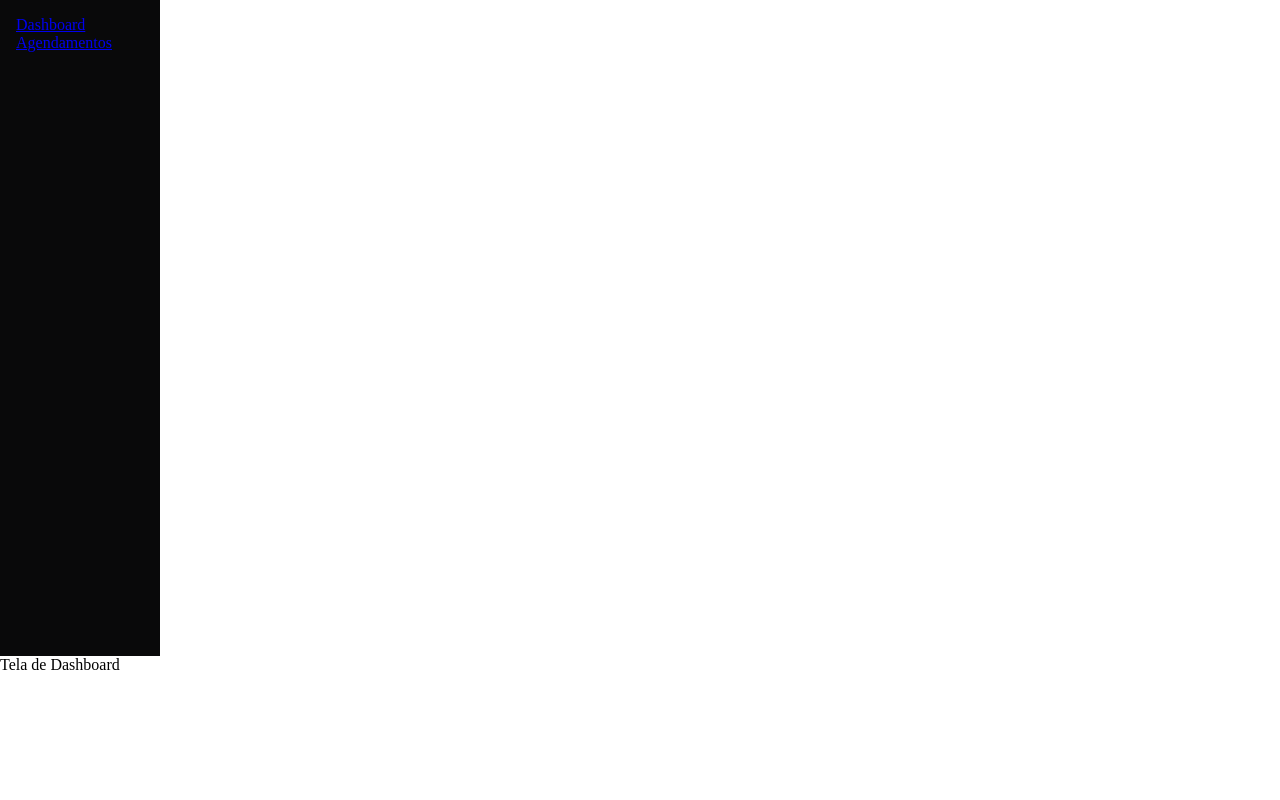
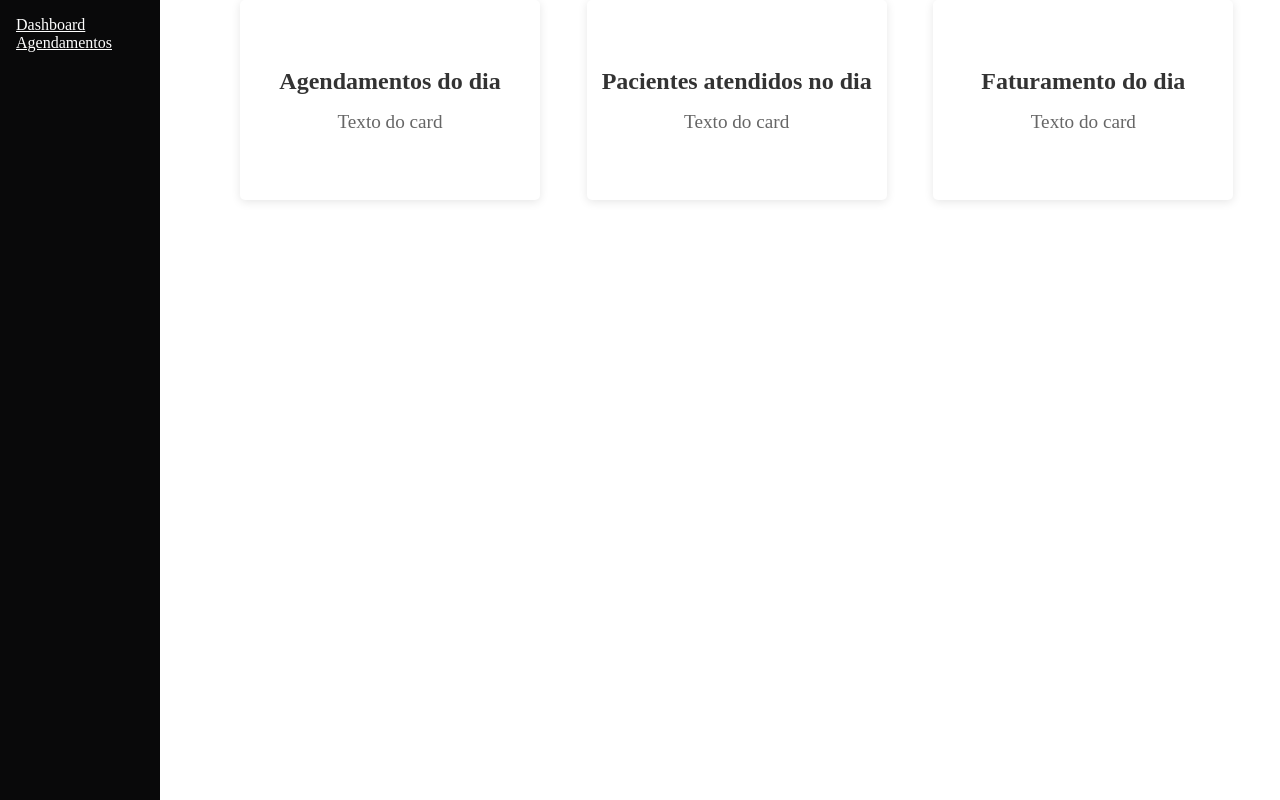
Before and after one commit to kelvinrevertis/projeto-agendamento, a React (Vite) app: page / in a window 1280 px wide. Built offline with nearby package versions, Linux system fonts and the light colour scheme.

Commit message:
Config styles

```diff
--- a/src/App.tsx
+++ b/src/App.tsx
@@ -1,4 +1,5 @@
 import { Layout } from './components/Layout'
+import './../src/index.css'
 
 
 function App() {
--- /dev/null
+++ b/src/components/Card/index.tsx
@@ -0,0 +1,13 @@
+import * as C from './styles'
+
+type CardProps = {
+    title: string;
+    text: string
+}
+
+export const Card = ({ title, text } : CardProps) => (
+    <C.CardContainer>
+      <C.CardTitle >{title}</C.CardTitle>
+      <C.CardText>{text}</C.CardText>
+    </C.CardContainer>
+  );
--- /dev/null
+++ b/src/components/Card/styles.ts
@@ -0,0 +1,25 @@
+import styled from 'styled-components';
+
+export const CardContainer = styled.div`
+  width: 300px;
+  height: 200px;
+  background-color: #fff;
+  box-shadow: 0px 2px 10px rgba(0, 0, 0, 0.1);
+  border-radius: 5px;
+  display: flex;
+  flex-direction: column;
+  align-items: center;
+  justify-content: center;
+`;
+
+export const CardTitle = styled.h3`
+  font-size: 1.5rem;
+  color: #333;
+  margin-bottom: 1rem;
+`;
+
+export const CardText = styled.p`
+  font-size: 1.2rem;
+  color: #666;
+  text-align: center;
+`;
--- a/src/components/Layout/index.tsx
+++ b/src/components/Layout/index.tsx
@@ -4,6 +4,7 @@ import { Sidebar } from '../Sidebar';
 
 import { Dashboard } from '../../pages/Dashboard';
 import { Agendamentos } from '../../pages/Agendamentos';
+import * as C from './styles'
 
 // type LayoutProps = {
 //     children: ReactNode;
@@ -11,6 +12,7 @@ import { Agendamentos } from '../../pages/Agendamentos';
 
 export const Layout = () => {
     return (
+        <C.LayoutContainer>
         <BrowserRouter>
             <Sidebar />
             <Routes>
@@ -18,5 +20,6 @@ export const Layout = () => {
                 <Route path="/agendamentos" element={<Agendamentos/>} />
             </Routes>
         </BrowserRouter>
+        </C.LayoutContainer>
     );
 };
--- /dev/null
+++ b/src/components/Layout/styles.ts
@@ -0,0 +1,5 @@
+import styled from 'styled-components';
+
+export const LayoutContainer = styled.div`
+margin-left: 15rem;
+`;
--- a/src/components/Sidebar/index.tsx
+++ b/src/components/Sidebar/index.tsx
@@ -4,8 +4,8 @@ import * as C from './styles'
 export const Sidebar = () => {
   return (
     <C.Container>
-      <Link to="/">Dashboard</Link>
-      <Link to="/agendamentos"><p>Agendamentos</p></Link>
+      <Link className='text-white' to="/">Dashboard</Link>
+      <Link className='text-white' to="/agendamentos"><p>Agendamentos</p></Link>
     </C.Container>
   );
 };
--- a/src/components/Sidebar/styles.ts
+++ b/src/components/Sidebar/styles.ts
@@ -2,17 +2,16 @@ import styled from "styled-components";
 
 export const Container = styled.div`
 
-
     width: 100%;
     max-width: 10rem;
-    margin: auto;
-    margin-left: 0rem;
     display: flex;
     flex-direction: column;
     background-color: #09090A;
     padding: 1rem 1rem 1rem;
     flex: 1;
-    min-height: calc(100vh - 9rem);
-    margin-top: 0rem;
+    height: 100vh;
+    position: fixed;
+    top: 0;
+    left: 0;
 
 `
--- /dev/null
+++ b/src/index.css
@@ -0,0 +1,3 @@
+/* @tailwind base; */
+@tailwind components;
+@tailwind utilities;
--- a/src/pages/Agendamentos/index.tsx
+++ b/src/pages/Agendamentos/index.tsx
@@ -1,8 +1,35 @@
+import { useState } from "react"
+import * as Dialog from '@radix-ui/react-dialog'
+import { Form } from "./form"
+
+//const [showModal, setShowModal] = useState(false)
+
 
 export const Agendamentos = () => {
     return (
 
-        <p>Tela de agendamentos</p>
+        <div>
+            <h1>Agendamentos </h1>
+            <button>
+                <Dialog.Root>
+                    <Dialog.Trigger>
+                        <Dialog.Portal>
+                            <Dialog.Overlay className='bg-black/60 inset-0 fixed' />
+                            <Dialog.Content className="fixed top-0 left-0 bottom-0 right-0 h-screen w-screen flex items-center justify-center ">
+                                <Dialog.Content className="bg-white py-8 px-10 rounded-xl">
+                                    <Dialog.Title>Novo Agendamento</Dialog.Title>
+                                    <Dialog.Content>
+
+                                            <Form/>
+
+                                    </Dialog.Content>
+                                </Dialog.Content>
+                            </Dialog.Content>
+                        </Dialog.Portal>
+                    </Dialog.Trigger>
+                </Dialog.Root>
+            </button>
+        </div>
 
     )
 }
--- /dev/null
+++ b/src/pages/Agendamentos/styles.ts
@@ -0,0 +1,8 @@
+import styled from 'styled-components';
+
+export const OverlayContainer = styled.div`
+background-color: black;
+opacity: 60%;
+inset: 0;
+position: fixed;
+`;
--- a/src/pages/Dashboard/index.tsx
+++ b/src/pages/Dashboard/index.tsx
@@ -1,6 +1,14 @@
+import { Card } from "../../components/Card"
+import * as C from './styles'
+
 export const Dashboard = () => {
     return (
-        <p>Tela de Dashboard</p>
-
+        <div>
+        <C.CardContainer>
+            <C.CardWrapper><Card title="Agendamentos do dia" text="Texto do card" /></C.CardWrapper>
+            <C.CardWrapper><Card title="Pacientes atendidos no dia" text="Texto do card" /></C.CardWrapper>
+            <C.CardWrapper><Card title="Faturamento do dia" text="Texto do card" /></C.CardWrapper>
+        </C.CardContainer>
+        </div>
     )
 }
--- /dev/null
+++ b/src/pages/Dashboard/styles.ts
@@ -0,0 +1,11 @@
+import styled from 'styled-components';
+
+export const CardContainer = styled.div`
+    display: flex;
+    justify-content: space-between;
+    margin-bottom: 1rem;
+`;
+
+export const CardWrapper = styled.div`
+    width: 100%;
+`;
```
